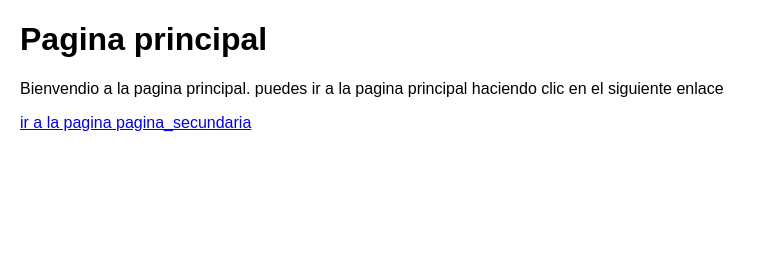
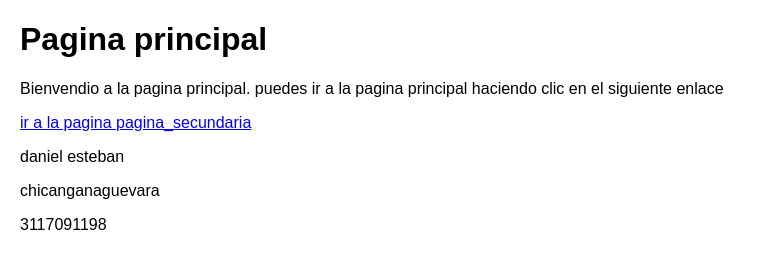
Before and after one commit to danielchicangana/daniel-chicangana-1061713386, a plain HTML site: page index.html in a window 1280 px wide. Shown: the whole page, without its empty margins (0-766 px from the left). Drawn offline with Linux system fonts and the light colour scheme.

Commit message:
version02-pagina secundaria

```diff
--- a/index.html
+++ b/index.html
@@ -17,5 +17,9 @@
         enlace
     </p>
     <a href="pagina_secundaria.html">ir a la pagina pagina_secundaria</a>
+    <p>daniel esteban </p>
+    <p>chicanganaguevara</p>
+    <p>3117091198</p>
+
 </body>
 </html>
```
